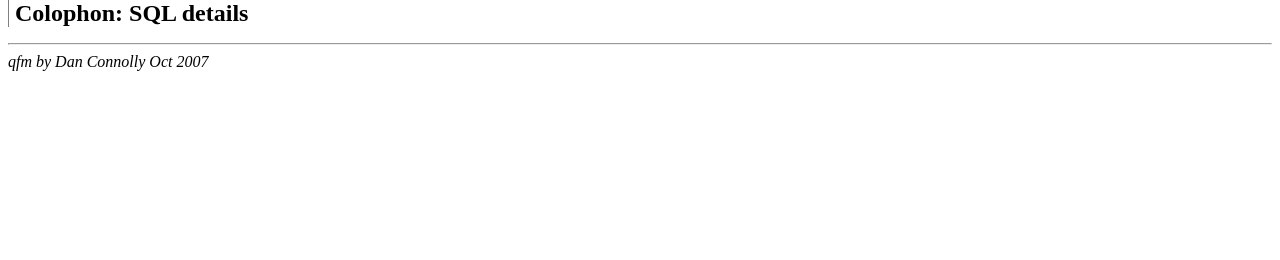
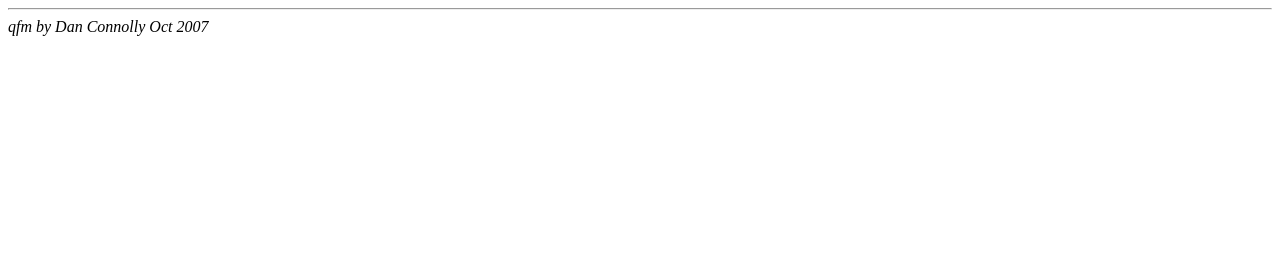
Before and after one commit to dckc/quacken, a Django app: template qfm/templates/register.html in a window 1280 px wide. Shown: the part 40-300 px from the top of the page. Run offline with Django 3.2, Linux system fonts and the light colour scheme; the template is opened without the code that fills it, so the values that code supplies are empty.

Commit message:
no more SQL debug details in register

```diff
--- a/qfm/templates/register.html
+++ b/qfm/templates/register.html
@@ -49,17 +49,6 @@
 {% endfor %}
 </table>
 
-
-<div><h2>Colophon: SQL details</h2>
-
-<ul>
- {% for q in queries %}
- <li><tt>{{q.sql}}</tt><br />{{q.time}} seconds</li>
- {% endfor %}
-</ul>
-
-</div>
-
 <hr />
 <address>
 qfm by Dan Connolly Oct 2007
```
